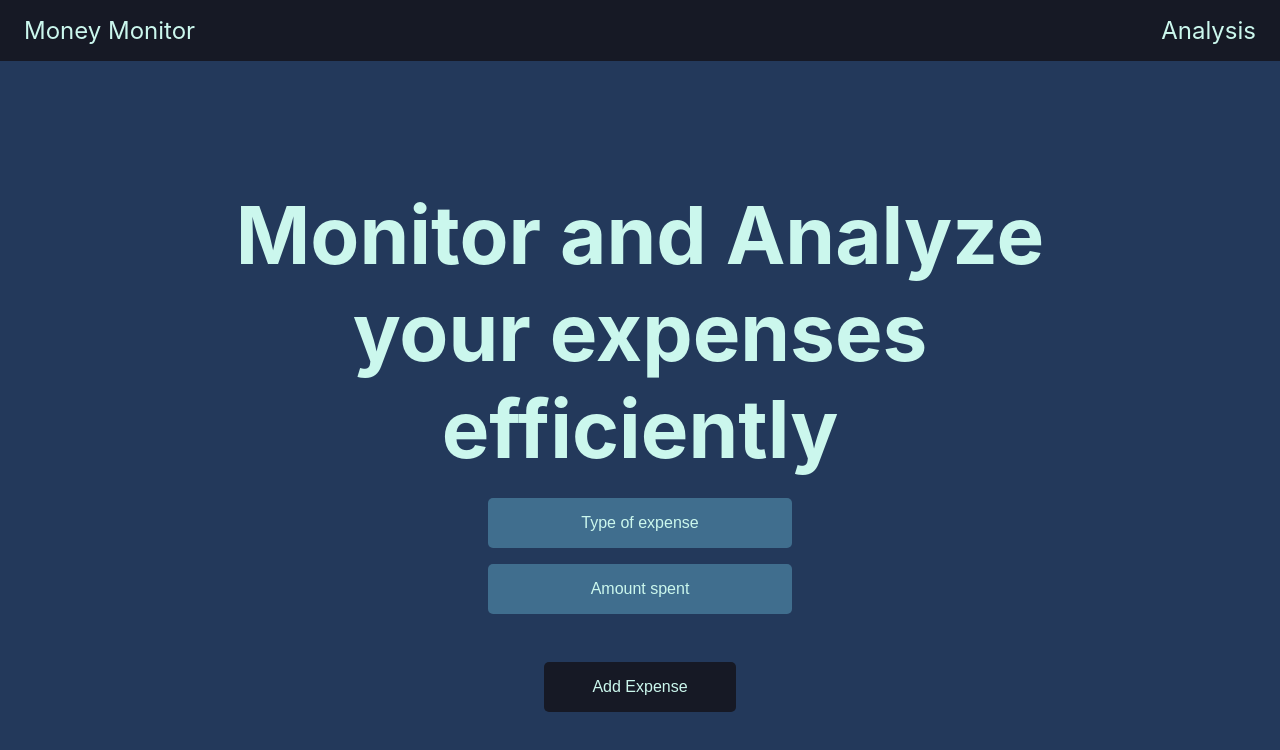
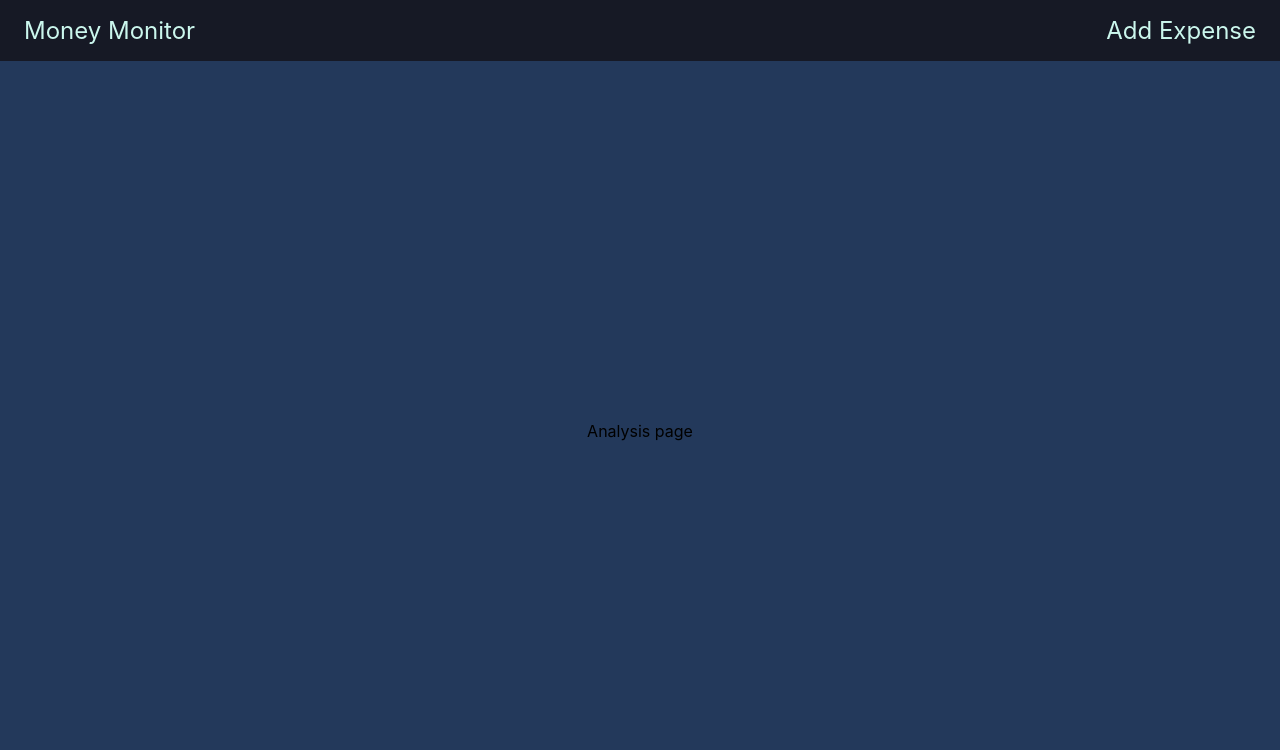
Before and after one commit to AlvinManojAlex/Money-Monitor, a React (Create React App) app: page /analysis in a window 1280 px wide. Shown: the top 750 px of the page. Built offline with nearby package versions, Linux system fonts and the light colour scheme.

Commit message:
Feat: Made router between App and Analysis

```diff
--- a/package.json
+++ b/package.json
@@ -8,6 +8,7 @@
     "@testing-library/user-event": "^13.5.0",
     "react": "^18.3.1",
     "react-dom": "^18.3.1",
+    "react-router-dom": "^6.24.1",
     "react-scripts": "5.0.1",
     "web-vitals": "^2.1.4"
   },
--- /dev/null
+++ b/src/Analysis.js
@@ -0,0 +1,16 @@
+import React from 'react';
+import './App.css';
+import Navbar from './components/Navbar';
+
+function Analysis() {
+    return(
+        <div className='App'>
+            <Navbar rightText={'Add Expense'} rightLink='/' />
+            <div className='center-div'>
+                <p>Analysis page</p>
+            </div>
+        </div>
+    )
+}
+
+export default Analysis;
--- a/src/App.js
+++ b/src/App.js
@@ -6,7 +6,7 @@ import './App.css';
 function App() {
   return (
     <div className="App">
-      <Navbar rightText='Analysis'/>
+      <Navbar rightText='Analysis' rightLink='/analysis' />
       <div className='center-div'>
         <p className='center-content'>Monitor and Analyze your expenses efficiently</p>
       </div>
--- a/src/components/Navbar.js
+++ b/src/components/Navbar.js
@@ -1,10 +1,14 @@
-const Navbar = ({rightText}) => {
-    return(
-        <div className='navbar'>
-            <div className='navbar-left'>Money Monitor</div>
-            <div className='navbar-right'>{rightText}</div>
-        </div>
-    )
+import { useNavigate } from 'react-router-dom';
+
+const Navbar = ({ rightText, rightLink }) => {
+  const navigate = useNavigate();
+
+  return (
+    <nav className="navbar">
+      <div className="navbar-left" onClick={() => navigate('/')}>Money Monitor</div>
+      <div className="navbar-right" onClick={() => navigate(rightLink)}>{rightText}</div>
+    </nav>
+  );
 }
 
-export default Navbar
+export default Navbar;
--- a/src/index.js
+++ b/src/index.js
@@ -1,14 +1,22 @@
 import React from 'react';
 import ReactDOM from 'react-dom/client';
+import {BrowserRouter as Router, Route, Routes} from 'react-router-dom';
 import './index.css';
 import App from './App';
+import Analysis from './Analysis'
 import reportWebVitals from './reportWebVitals';
 
 const root = ReactDOM.createRoot(document.getElementById('root'));
 root.render(
-  <React.StrictMode>
-    <App />
-  </React.StrictMode>
+   <React.StrictMode>
+    <Router>
+      <Routes>
+        <Route exact path="/" element={<App />} />
+        <Route path="/analysis" element={<Analysis />} />
+      </Routes>
+    </Router>
+  </React.StrictMode>,
+  document.getElementById('root')
 );
 
 // If you want to start measuring performance in your app, pass a function
```
Also changed, not shown: 1 other file (tests, documents, lock files or other folders).
